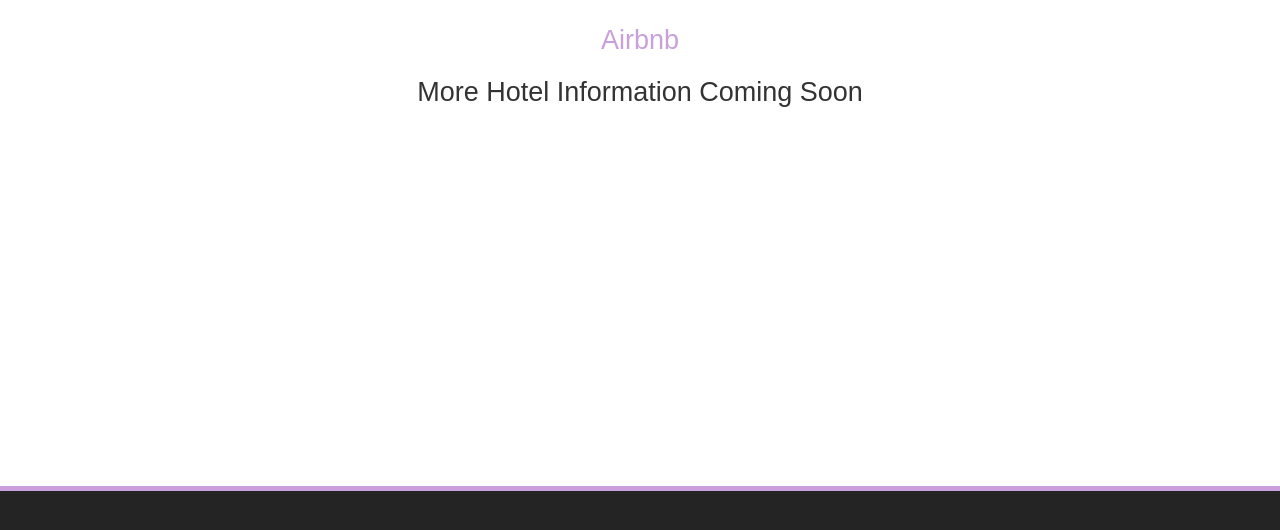
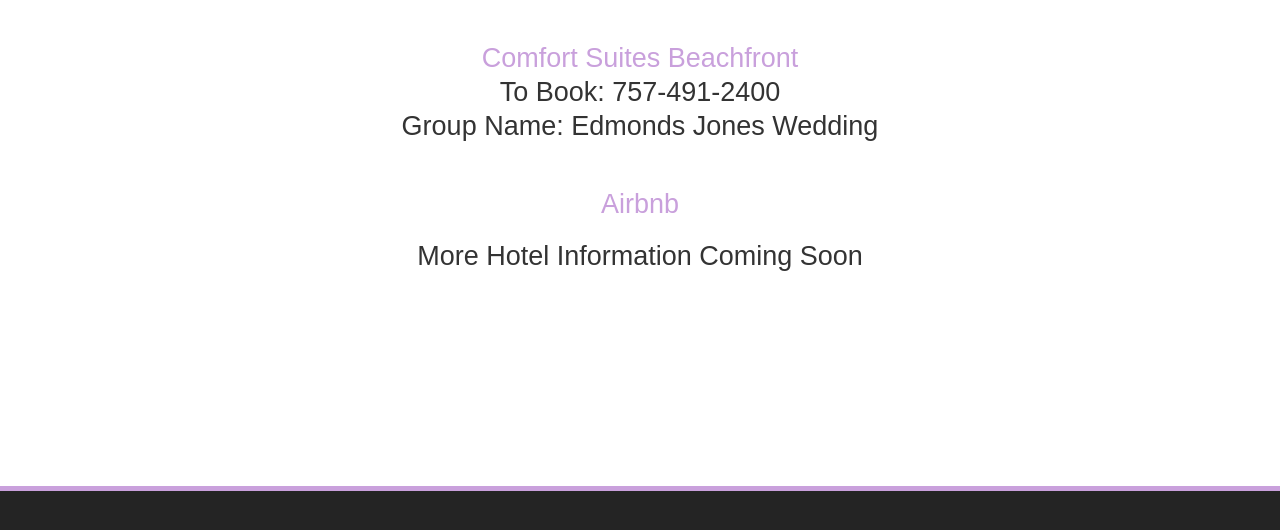
Before and after one commit to alexanderjones19/wedding-site, a Gatsby site: page /hotel in a window 1280 px wide. Shown: the part 202-732 px from the top of the page. Built offline with nearby package versions, Linux system fonts and the light colour scheme; Gatsby itself is replaced by a stand-in of ours; a web font is replaced by a local one.

Commit message:
added hotel information

```diff
--- a/src/pages/hotel.js
+++ b/src/pages/hotel.js
@@ -13,7 +13,18 @@
           <h2 className={`title is-2 is-size-4-mobile ${hotelStyles.textContent}`}>
             Hotel
           </h2>
-          <a className={hotelStyles.anchor} href="https://www.airbnb.com/s/Virginia-Beach--VA--United-States/homes" target="_blank" rel="noopener noreferrer">
+          <a className={`${hotelStyles.anchor} ${hotelStyles.marginTop}`} href="http://www.comfortsuitesbeachfront.com" target="_blank" rel="noopener noreferrer">
+            <h4 className={`subtitle is-4 is-size-6-mobile ${hotelStyles.textContent}`}>
+              Comfort Suites Beachfront
+            </h4>
+          </a>
+          <h4 className={`subtitle is-4 is-size-6-mobile ${hotelStyles.textContent} ${hotelStyles.marginBottom}`}>
+            To Book: 757-491-2400
+          </h4>
+          <h4 className={`subtitle is-4 is-size-6-mobile ${hotelStyles.textContent}`}>
+            Group Name: Edmonds Jones Wedding
+          </h4>
+          <a className={`${hotelStyles.anchor} ${hotelStyles.marginTop}`} href="https://www.airbnb.com/s/Virginia-Beach--VA--United-States/homes" target="_blank" rel="noopener noreferrer">
             <h4 className={`subtitle is-4 is-size-6-mobile ${hotelStyles.textContent}`}>
               Airbnb
             </h4>
--- a/src/pages/hotel.module.scss
+++ b/src/pages/hotel.module.scss
@@ -7,6 +7,10 @@
 
 .marginTop {
   margin-top: 1rem;
+}
+
+.marginBottom {
+  margin-bottom: 0 !important;
 }
 
 .container {
```
